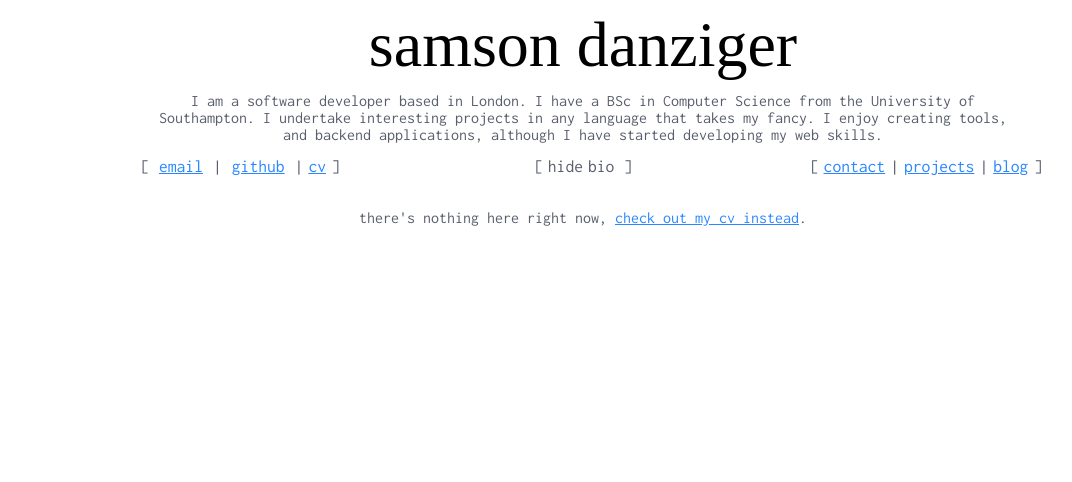
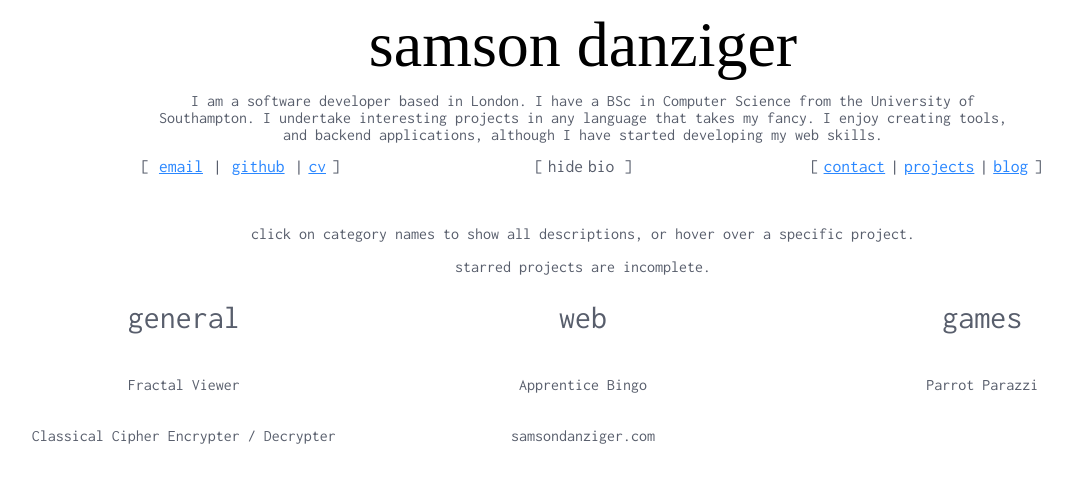
Before and after one commit to MarsCapone/samsondanziger.com, a Vue app: page / in a window 1280 px wide. Shown: the top 482 px of the page, without its empty margins (57-1129 px from the left). Built offline with nearby package versions, Linux system fonts and the light colour scheme; a web font is replaced by a local one.

Commit message:
Add missing config and pages

```diff
--- a/index.html
+++ b/index.html
@@ -10,5 +10,9 @@
   <body>
     <div id="app"></div>
     <!-- built files will be auto injected -->
+
+    <style>
+        body { background-color: #fff; }
+    </style>
   </body>
 </html>
--- a/package.json
+++ b/package.json
@@ -10,6 +10,7 @@
     "build": "node build/build.js"
   },
   "dependencies": {
+    "babel-runtime": "^6.26.0",
     "vue": "^2.5.2",
     "vue-router": "^3.0.1"
   },
--- /dev/null
+++ b/src/components/content/posts/HelloWorld.vue
@@ -0,0 +1,18 @@
+<template>
+    <div>
+        <p>This is just a quick post on the new site.</p>
+        <p>I changed to this site from <a href="https://marscapone.github.io" target="_blank">my old GitHub pages one</a>.And I just wanted to have at least one post there (here) so it didn't look too empty.</p>
+        <p>I have been working on this site, pretty much constantly for the last 3 weeks. It is my first foray into Vue.js, and I think it has gone pretty well.</p>
+        <p>You will have probably noticed that none of the project pages have a body. This is because I was too eager to deploy, and just wanted the website up in a (vaguely) presentable manner. When I have worked out a better way to deploy the site - it's static and has to be built every time (AFAIK), I will do so. This will make it much easier to add new projects and blog posts.</p>
+  </div>
+</template>
+
+<script>
+  export default {
+    name: "hello-world"
+  }
+</script>
+
+<style scoped>
+
+</style>
--- a/src/data/blog.js
+++ b/src/data/blog.js
@@ -1,7 +1,16 @@
 
 const blog = {
   // posts should be ordered newest first
-  posts: []
+  posts: [
+    {
+      id: 'hello-world',
+      title: 'Hello World',
+      short: 'First post on the new site.',
+      date: '2018-01-22',
+      tags: [ 'hello', 'world' ],
+      component: 'HelloWorld'
+    }
+  ]
 };
 
 export default blog;
--- a/src/data/projects.js
+++ b/src/data/projects.js
@@ -8,6 +8,46 @@ const defaultProject = {
 };
 
 const projects = [
+    {
+        name: 'Fractal Viewer',
+        description: 'An application fro viewing and exploring fractals. Written in Java.',
+        id: 'fractal-viewer',
+        category: 'general',
+        url: 'https://github.com/MarsCapone/fractal-viewer',
+        component: 'NullProject'
+    },
+    {
+        name: 'Classical Cipher Encrypter / Decrypter',
+        description: 'An application to encrypt, perform cryptanalysis, and decrypt classical ciphers.',
+        id: 'classical-cipher',
+        category: 'general',
+        url: 'https://github.com/MarsCapone/cipher',
+        component: 'NullProject'
+    },
+    {
+        name: 'Apprentice Bingo',
+        description: 'A game of bingo to play whilst watching the BBC television series, The Apprentice.',
+        id: 'apprentice-bingo',
+        category: 'web',
+        url: 'https://github.com/MarsCapone/apprentice-bingo',
+        component: 'NullProject'
+    },
+    {
+        name: 'samsondanziger.com',
+        description: 'This website.',
+        id: 'this-site',
+        category: 'web',
+        url: 'https://github.com/MarsCapone/samsondanziger.com',
+        component: 'NullProject'
+    },
+    {
+        name: 'Parrot Parazzi',
+        description: 'A simple puzzle / exploring game created with Unity.',
+        id: 'parrot-parazzi',
+        category: 'games',
+        url: 'https://github.com/MarsCapone/parrot-parazzi',
+        component: 'NullProject'
+    }
 
 ];
 
```
